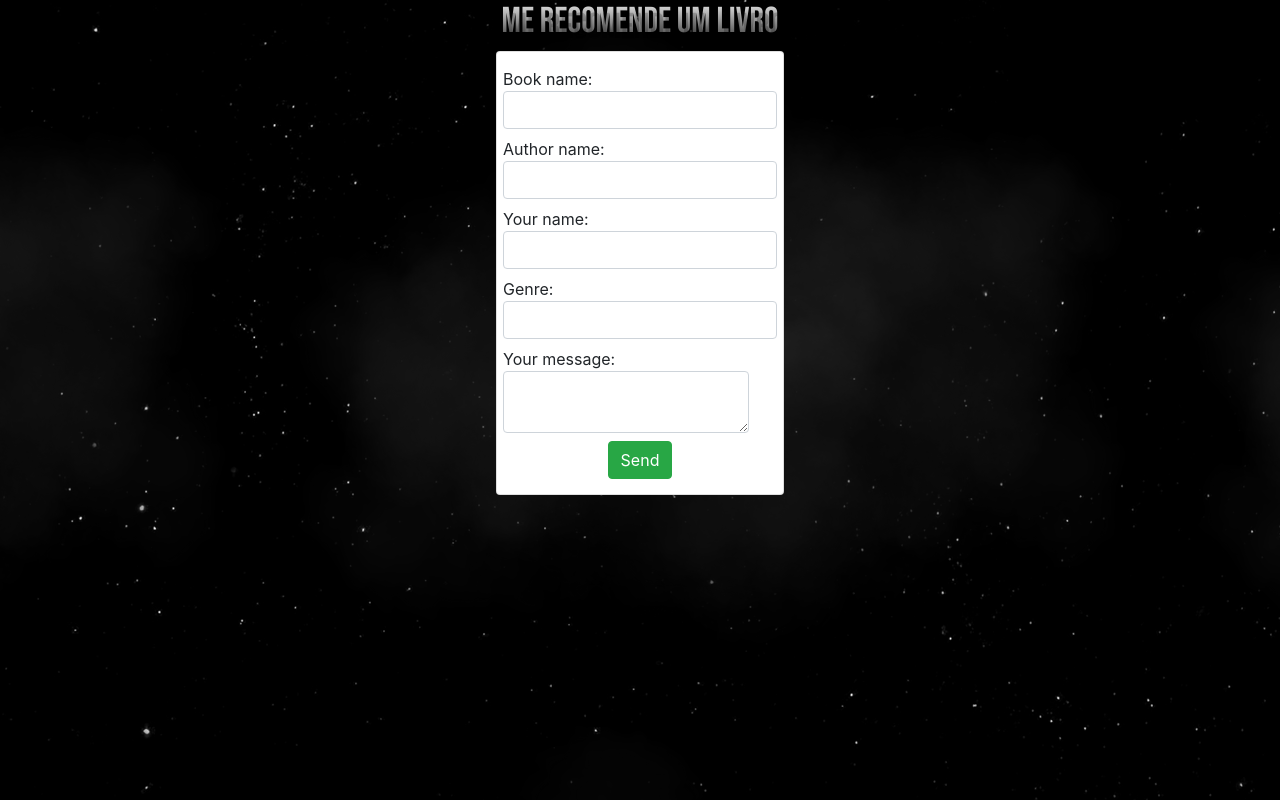
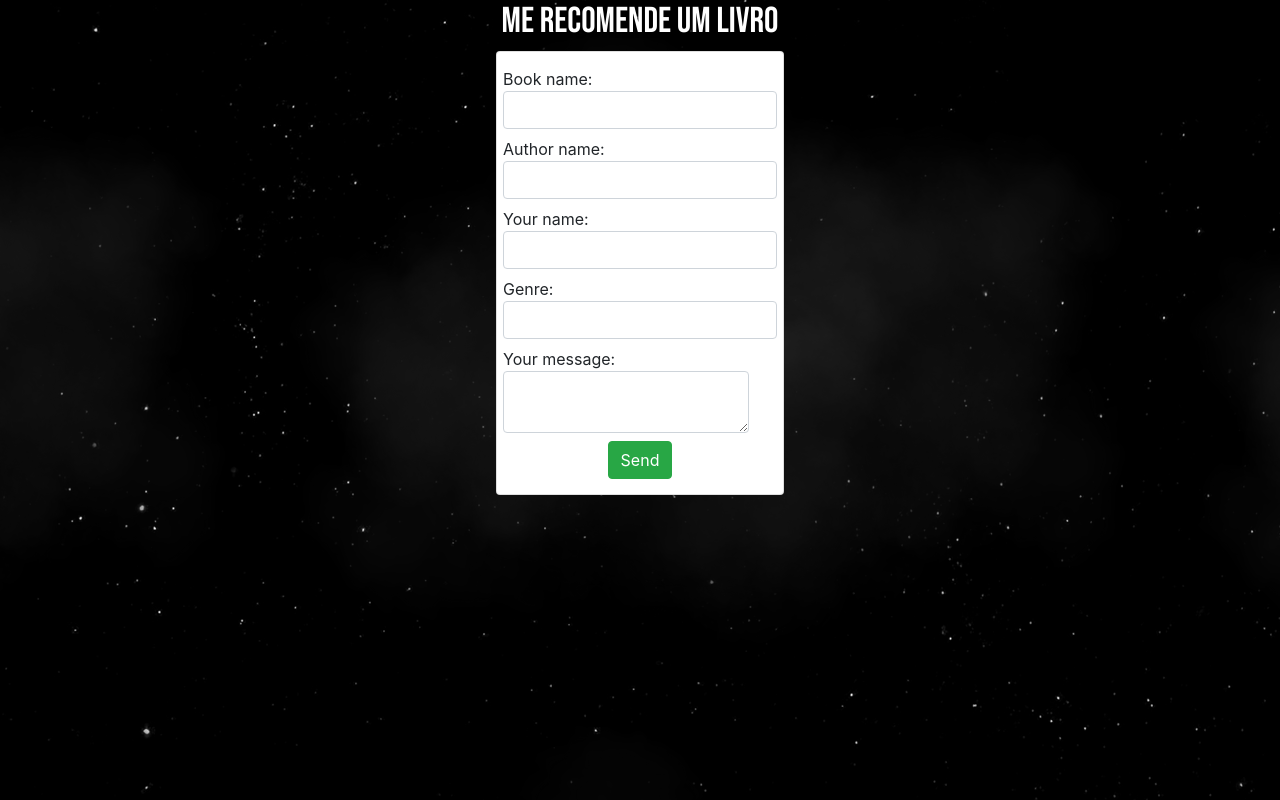
Before and after one commit to godslilfailure/godslilfailure.github.io, a plain HTML site: page index.html in a window 1280 px wide. Drawn offline with nearby package versions, Linux system fonts and the light colour scheme.

Commit message:
Update style.css

```diff
--- a/style.css
+++ b/style.css
@@ -18,9 +18,6 @@
 
     /* Stryling the text and giving it gradiant */
     color:#ffffff;
-    background: -webkit-linear-gradient(#eee, #333);
-    -webkit-background-clip: text;
-    -webkit-text-fill-color: transparent;
     text-shadow: 6px 6px 0px rgba(0,0,0,0.2);
 
     /* Make sure text is infront of background images */
```
